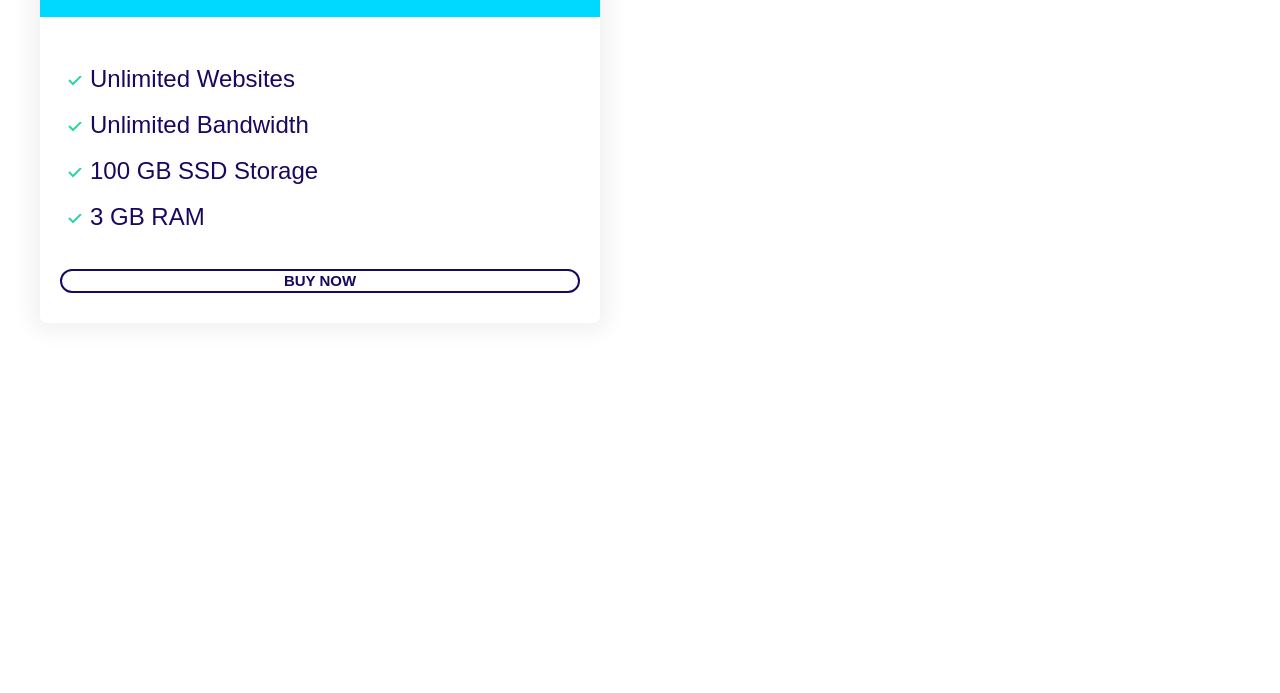
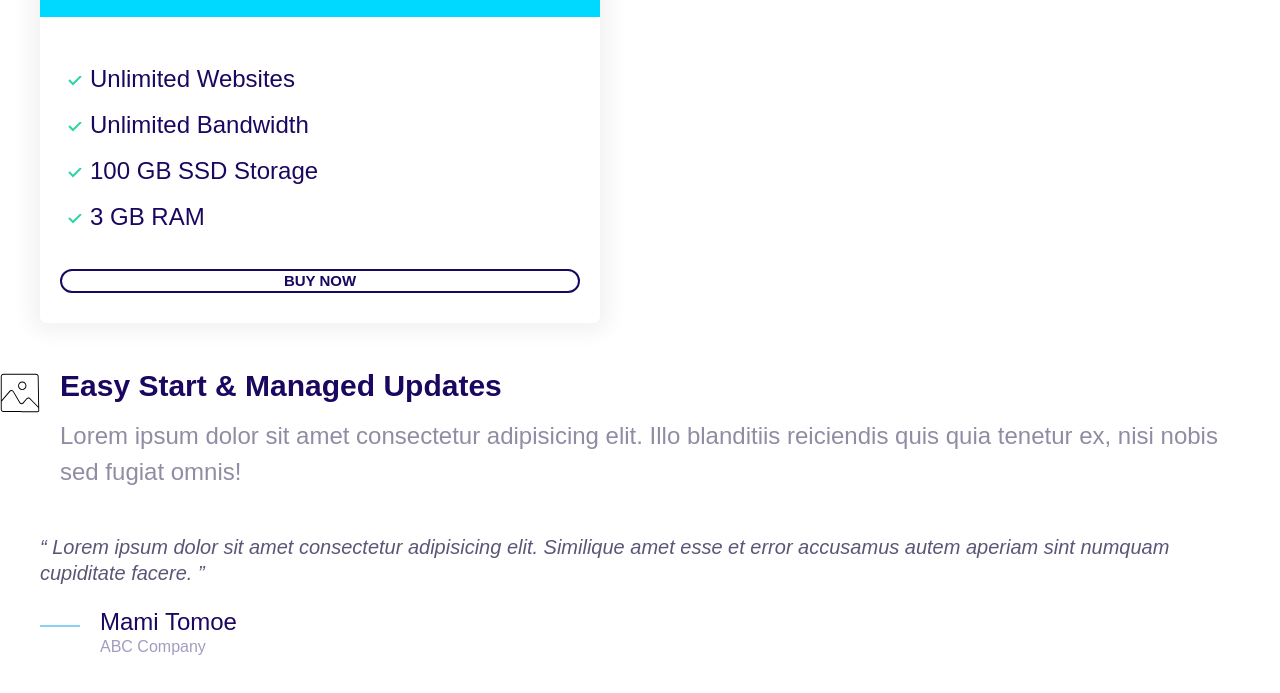
Before and after one commit to HandleyECTS/moshified--mami-is-better-, a plain HTML site: page index.html in a window 1280 px wide. Shown: the part 609-1302 px from the top of the page. Before the commit the page ends 972 px from the top, so only its background shows below. Drawn offline with Linux system fonts and the light colour scheme.

Commit message:
added quote (featuring the queen

```diff
--- a/css/styles.css
+++ b/css/styles.css
@@ -4,6 +4,7 @@
     --color-accent:#ff3400;
     --color-headings:#1b0760;
     --color-body:#918ca4;
+    --color-body-darker:#5c5577;
     --color-border:#ccc;
     --border-radius: 30px;
 }
@@ -372,3 +373,70 @@ a{
         font-size: 1.7rem;
     }
 }
+
+/* media */
+
+.media{
+    display: flex;
+}
+
+.media__title{
+    margin-top: 0;
+}
+
+.media__body{
+    margin: 0 2rem;
+}
+
+.media__image{
+    margin-top: 1rem;
+}
+
+/* quotes */
+
+.quote{
+    font-size: 3rem;
+    font-style: italic;
+    color: var(--color-body-darker);
+    line-height: 1.3;
+}
+
+.quote__text::before{
+    content: open-quote;
+}
+.quote__text::after{
+    content: close-quote;
+}
+
+.quote__author{
+    font-size: 3rem;
+    font-weight: 500;
+    font-style: normal;
+    margin-bottom: 0;
+}
+
+.quote__organization{
+    color: var(--color-headings);
+    opacity: .4;
+    font-size: 2rem;
+    font-style: normal;
+}
+
+.quote__line{
+    position: relative;
+    bottom: 10px;
+}
+
+@media screen and (min-width:1024px){
+    .quote{
+        font-size: 2rem;
+    }
+
+    .quote__author{
+       font-size: 2.4rem;
+    }
+
+    .quote__organization{
+        font-size: 1.6rem;
+    }
+}
--- a/index.html
+++ b/index.html
@@ -61,5 +61,37 @@
         </div>
     </div>
 </div>
+
+<div class="media">
+    <div class="media__image">
+            <svg class="icon icon--primary">
+                <use xlink:href="images/sprite.svg#snap"></use>
+            </svg>
+    </div>
+    <div class="media__body">
+        <h3 class="media__title">Easy Start & Managed Updates</h3>
+        <p>Lorem ipsum dolor sit amet consectetur adipisicing elit. Illo blanditiis reiciendis quis quia tenetur ex, nisi nobis sed fugiat omnis!</p>
+    </div>
+</div>
+
+    <blockquote class="quote">
+        <p class="quote__text">
+            Lorem ipsum dolor sit amet consectetur adipisicing elit.
+            Similique amet esse et error accusamus autem aperiam sint numquam cupiditate facere.
+        </p>
+            <footer>
+                <div class="media">
+                    <div class="media__image">
+                            <svg class="icon icon--primary quote__line">
+                                <use xlink:href="images/sprite.svg#line"></use>
+                            </svg>
+                    </div>
+                    <div class="media__body">
+                        <h3 class="media__title quote__author">Mami Tomoe</h3>
+                        <p class="quote__organization">ABC Company</p>
+                    </div>
+                </div>
+            </footer>
+    </blockquote>
 </body>
 </html>
```
